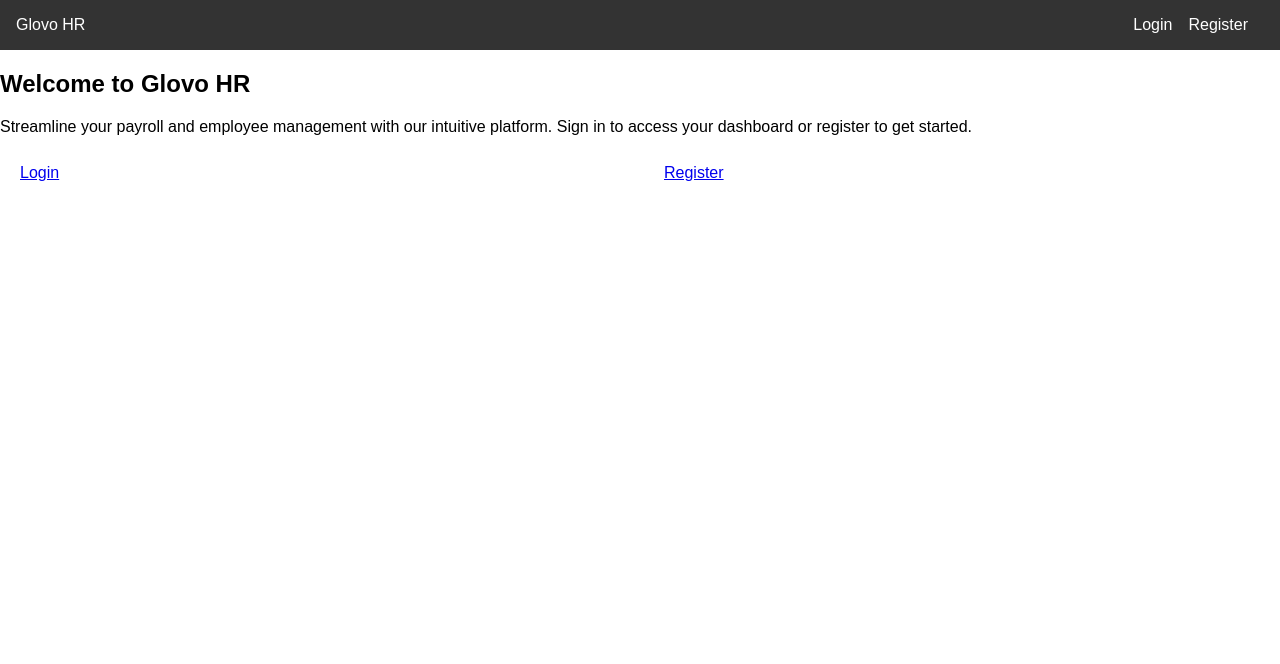
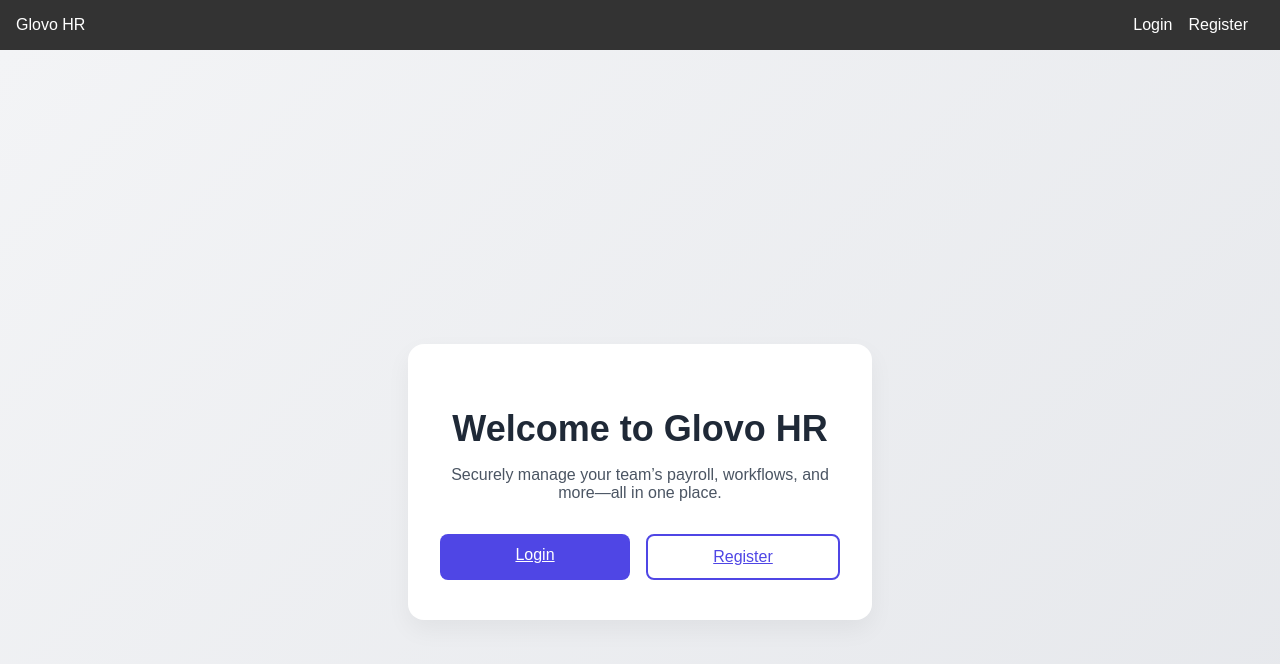
Before and after one commit to tinulica/frontend1, a React (Create React App) app: page / in a window 1280 px wide. Shown: the top 664 px of the page. Built offline with nearby package versions, Linux system fonts and the light colour scheme.

Commit message:
Update Home.jsx

```diff
--- a/src/components/Home.jsx
+++ b/src/components/Home.jsx
@@ -1,17 +1,24 @@
-// src/components/Home.jsx
-import React from 'react';
+// Home.jsx
 import { Link } from 'react-router-dom';
 import './Home.css';
 
 export default function Home() {
   return (
-    <section className="hero">
-      <h1>Welcome to Glovo HR</h1>
-      <p>Streamline your payroll and employee management with our intuitive platform. Sign in to access your dashboard or register to get started.</p>
-      <div className="buttons">
-        <Link to="/auth?mode=login" className="btn">Login</Link>
-        <Link to="/auth?mode=register" className="btn">Register</Link>
+    <div className="home-container">
+      <div className="home-card">
+        <h1 className="home-title">Welcome to Glovo HR</h1>
+        <p className="home-subtitle">
+          Securely manage your team’s payroll, workflows, and more—all in one place.
+        </p>
+        <div className="home-buttons">
+          <Link to="/auth?mode=login" className="btn btn-primary">
+            Login
+          </Link>
+          <Link to="/auth?mode=register" className="btn btn-secondary">
+            Register
+          </Link>
+        </div>
       </div>
-    </section>
+    </div>
   );
 }
```
